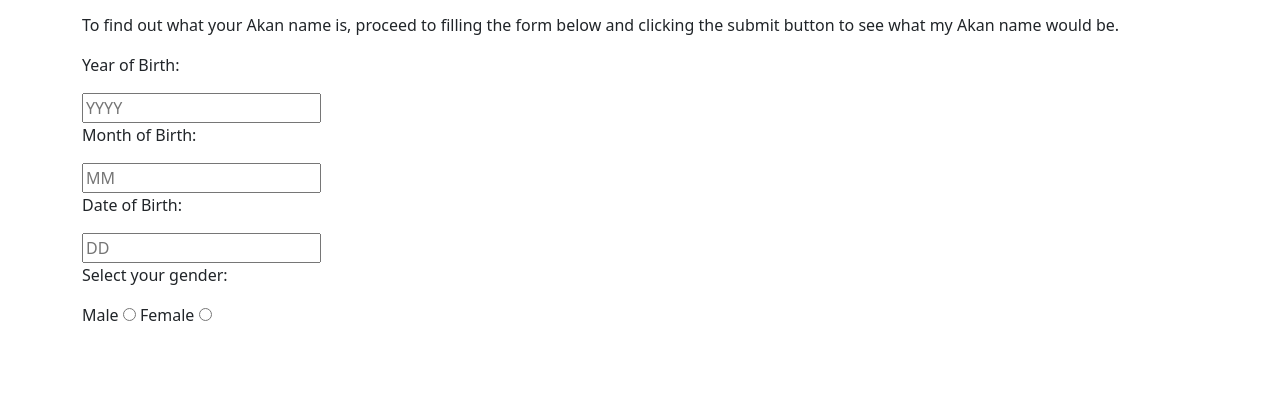
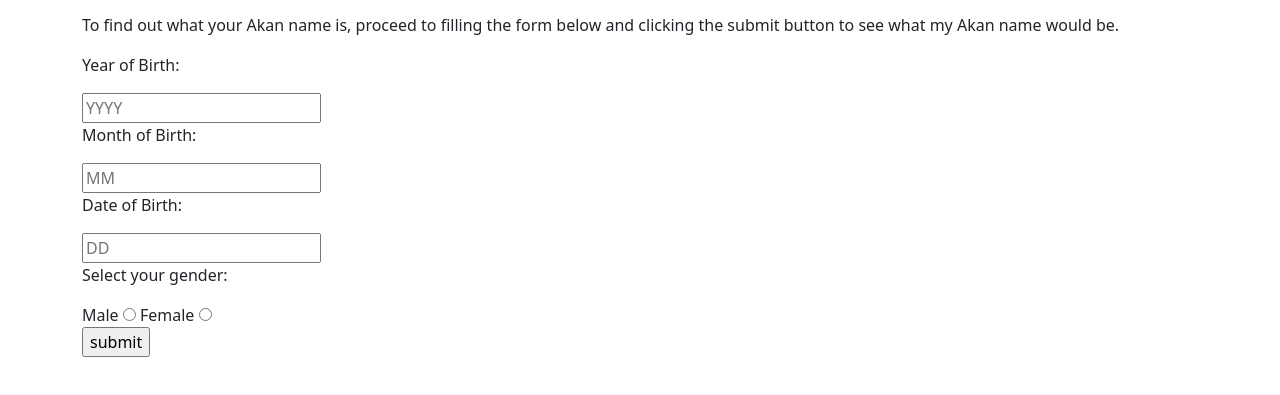
Before and after one commit to Steve-njeri/Akan-names-project, a plain HTML site: page index.html in a window 1280 px wide. Shown: the part 107-502 px from the top of the page. Drawn offline with Linux system fonts and the light colour scheme.

Commit message:
add modified index.html

```diff
--- a/index.html
+++ b/index.html
@@ -53,6 +53,9 @@
                             <input id="female-input" type="radio" name="gender" value="female" required>
                         </label>
                     </div>
+                    <label>
+                        <input id="get-name" type="submit" name="" value="submit">
+                    </label>
                 </form>
             </div>
         </div>
```
